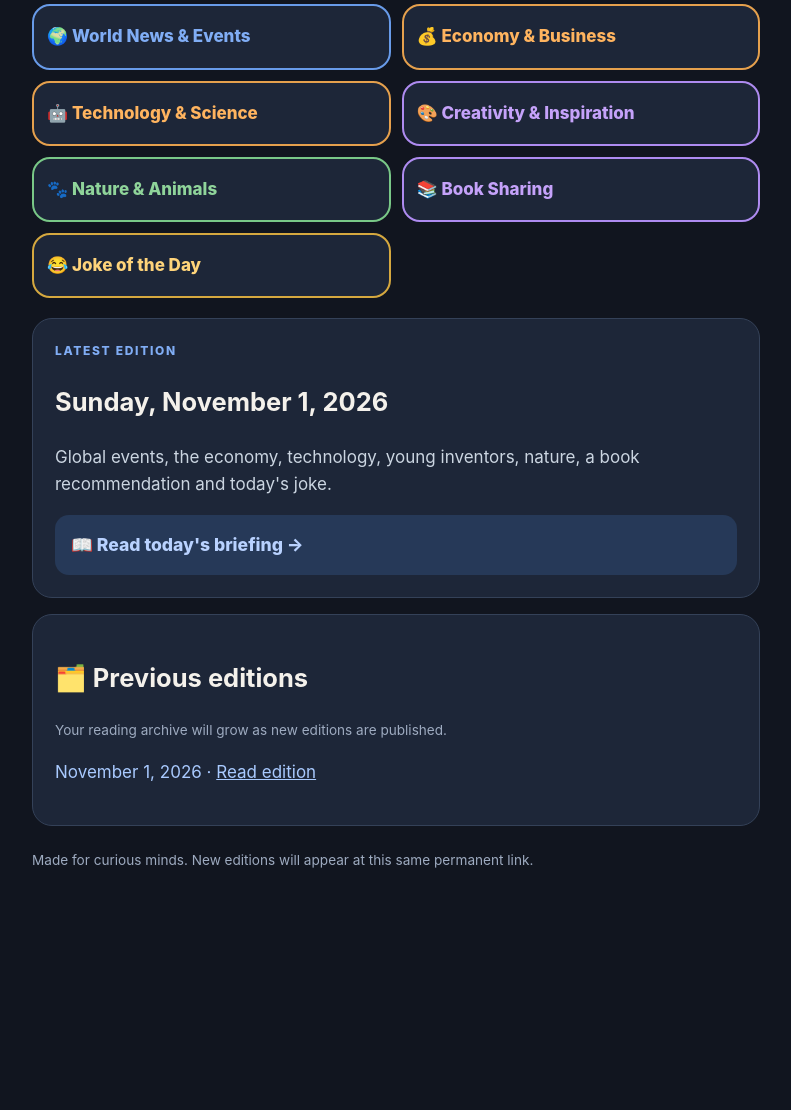
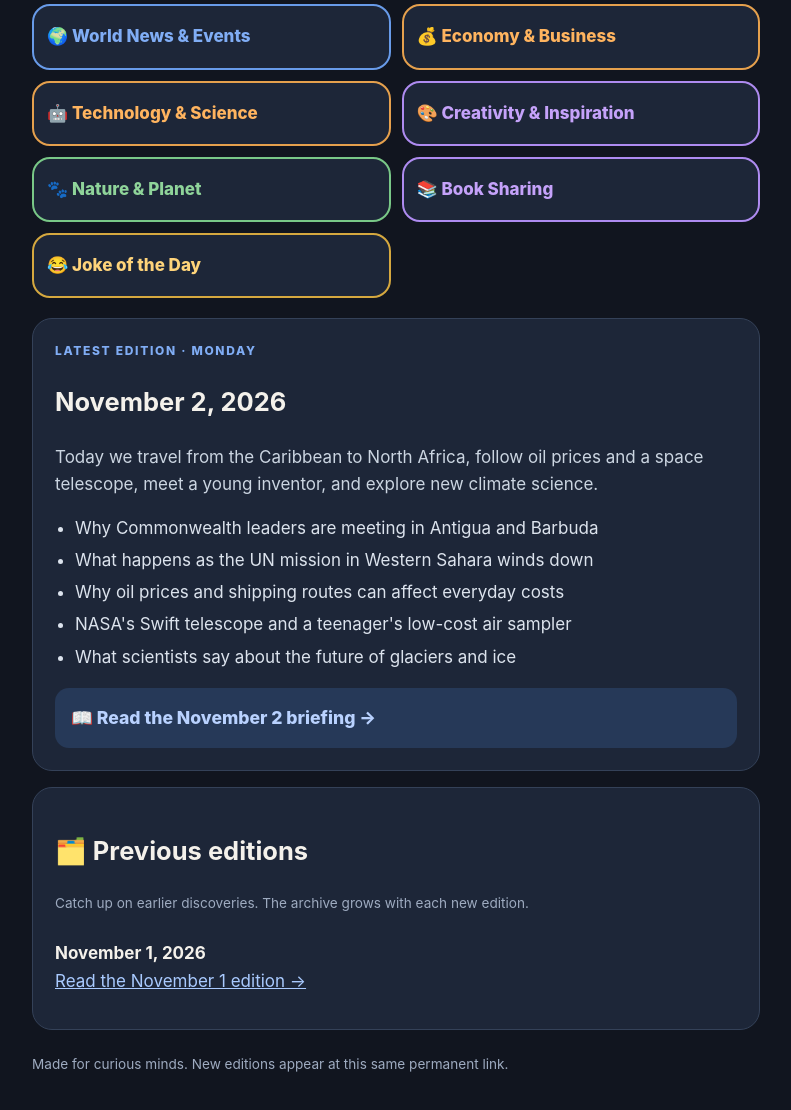
Before and after one commit to JWU0213/teen-daily-discovery, a plain HTML site: page index.html in a window 1280 px wide. Shown: the part 282-1392 px from the top of the page, without its empty margins (244-1035 px from the left). Before the commit the page ends 1204 px from the top, so only its background shows below. Drawn offline with Linux system fonts and the light colour scheme.

Commit message:
Feature November 2, 2026 Teen Daily Discovery on homepage

```diff
--- a/index.html
+++ b/index.html
@@ -1,8 +1,72 @@
 <!DOCTYPE html>
-<html lang="en"><head><meta charset="utf-8"><meta name="viewport" content="width=device-width, initial-scale=1"><meta name="theme-color" content="#111827"><title>Teen Daily Discovery</title>
-<style>*{box-sizing:border-box}body{margin:0;background:#11151f;color:#f4f1eb;font:17px/1.6 -apple-system,BlinkMacSystemFont,"Segoe UI",sans-serif}.wrap{max-width:760px;margin:auto;padding:24px 16px 50px}.hero{padding:28px 24px;border:1px solid #344158;border-radius:24px;background:linear-gradient(135deg,#202d46,#172033)}.eyebrow{font-size:.75rem;letter-spacing:.14em;text-transform:uppercase;color:#80adf5;font-weight:800}h1{font-size:clamp(2.1rem,8vw,3.4rem);line-height:1.08;margin:10px 0}p{color:#cbd5e1}.grid{display:grid;grid-template-columns:1fr 1fr;gap:11px;margin:20px 0}.cat{padding:17px 13px;border:2px solid;border-radius:18px;background:#1d2638;font-weight:800}.blue{color:#80adf5;border-color:#689be9}.orange{color:#ffb45f;border-color:#e5a04d}.green{color:#8fd49a;border-color:#79c887}.purple{color:#c5a2fa;border-color:#ae8bf0}.gold{color:#ffd47a;border-color:#d5a83f}.panel{background:#1d2638;border:1px solid #344158;border-radius:20px;padding:22px;margin-top:16px}.read{display:block;padding:16px;border-radius:14px;background:#263958;color:#b9d2ff;text-decoration:none;font-weight:850;font-size:1.1rem}.archive{color:#a9caff}.small{font-size:.85rem;color:#9eabc0}@media(max-width:500px){.grid{grid-template-columns:1fr}.wrap{padding:15px 12px 40px}}</style></head>
-<body><main class="wrap"><header class="hero"><div class="eyebrow">Curious minds · Big ideas · Real world</div><h1>🌞 Teen Daily Discovery</h1><p>Your daily dose of news, inspiration, nature, books and a little laughter.</p><p class="small">A magazine for curious readers aged 10–13.</p></header>
-<div class="grid"><div class="cat blue">🌍 World News &amp; Events</div><div class="cat orange">💰 Economy &amp; Business</div><div class="cat orange">🤖 Technology &amp; Science</div><div class="cat purple">🎨 Creativity &amp; Inspiration</div><div class="cat green">🐾 Nature &amp; Animals</div><div class="cat purple">📚 Book Sharing</div><div class="cat gold">😂 Joke of the Day</div></div>
-<section class="panel"><div class="eyebrow">Latest edition</div><h2>Sunday, November 1, 2026</h2><p>Global events, the economy, technology, young inventors, nature, a book recommendation and today's joke.</p><a class="read" href="archive/november-01-2026.html">📖 Read today's briefing →</a></section>
-<section class="panel"><h2>🗂️ Previous editions</h2><p class="small">Your reading archive will grow as new editions are published.</p><p class="archive">November 1, 2026 · <a class="archive" href="archive/november-01-2026.html">Read edition</a></p></section>
-<footer class="small" style="margin-top:24px">Made for curious minds. New editions will appear at this same permanent link.</footer></main></body></html>
+<html lang="en">
+<head>
+<meta charset="utf-8">
+<meta name="viewport" content="width=device-width, initial-scale=1">
+<meta name="theme-color" content="#111827">
+<meta name="description" content="Teen Daily Discovery: an engaging daily news magazine for curious readers aged 10–13.">
+<title>Teen Daily Discovery</title>
+<style>
+*{box-sizing:border-box}
+body{margin:0;background:#11151f;color:#f4f1eb;font:17px/1.6 -apple-system,BlinkMacSystemFont,"Segoe UI",sans-serif}
+.wrap{max-width:760px;margin:auto;padding:24px 16px 50px}
+.hero{padding:28px 24px;border:1px solid #344158;border-radius:24px;background:linear-gradient(135deg,#202d46,#172033)}
+.eyebrow{font-size:.75rem;letter-spacing:.14em;text-transform:uppercase;color:#80adf5;font-weight:800}
+h1{font-size:clamp(2.1rem,8vw,3.4rem);line-height:1.08;margin:10px 0}
+p{color:#cbd5e1}
+.grid{display:grid;grid-template-columns:1fr 1fr;gap:11px;margin:20px 0}
+.cat{padding:17px 13px;border:2px solid;border-radius:18px;background:#1d2638;font-weight:800}
+.blue{color:#80adf5;border-color:#689be9}.orange{color:#ffb45f;border-color:#e5a04d}
+.green{color:#8fd49a;border-color:#79c887}.purple{color:#c5a2fa;border-color:#ae8bf0}.gold{color:#ffd47a;border-color:#d5a83f}
+.panel{background:#1d2638;border:1px solid #344158;border-radius:20px;padding:22px;margin-top:16px}
+.read{display:block;padding:16px;border-radius:14px;background:#263958;color:#b9d2ff;text-decoration:none;font-weight:850;font-size:1.1rem;margin-top:15px}
+.read:hover{background:#30496d}
+.archive{color:#a9caff}.archive-item{padding:12px 0;border-top:1px solid #344158}.archive-item:first-of-type{border-top:0}
+.small{font-size:.85rem;color:#9eabc0}
+.highlights{padding-left:20px;color:#dce3ed}.highlights li{margin:5px 0}
+@media(max-width:500px){.grid{grid-template-columns:1fr}.wrap{padding:15px 12px 40px}}
+</style>
+</head>
+<body>
+<main class="wrap">
+<header class="hero">
+<div class="eyebrow">Curious minds · Big ideas · Real world</div>
+<h1>🌞 Teen Daily Discovery</h1>
+<p>Your daily dose of news, inspiration, nature, books and a little laughter.</p>
+<p class="small">A magazine for curious readers aged 10–13.</p>
+</header>
+
+<div class="grid" aria-label="Magazine categories">
+<div class="cat blue">🌍 World News &amp; Events</div>
+<div class="cat orange">💰 Economy &amp; Business</div>
+<div class="cat orange">🤖 Technology &amp; Science</div>
+<div class="cat purple">🎨 Creativity &amp; Inspiration</div>
+<div class="cat green">🐾 Nature &amp; Planet</div>
+<div class="cat purple">📚 Book Sharing</div>
+<div class="cat gold">😂 Joke of the Day</div>
+</div>
+
+<section class="panel">
+<div class="eyebrow">Latest edition · Monday</div>
+<h2>November 2, 2026</h2>
+<p>Today we travel from the Caribbean to North Africa, follow oil prices and a space telescope, meet a young inventor, and explore new climate science.</p>
+<ul class="highlights">
+<li>Why Commonwealth leaders are meeting in Antigua and Barbuda</li>
+<li>What happens as the UN mission in Western Sahara winds down</li>
+<li>Why oil prices and shipping routes can affect everyday costs</li>
+<li>NASA's Swift telescope and a teenager's low-cost air sampler</li>
+<li>What scientists say about the future of glaciers and ice</li>
+</ul>
+<a class="read" href="archive/2026-11-02.html">📖 Read the November 2 briefing →</a>
+</section>
+
+<section class="panel">
+<h2>🗂️ Previous editions</h2>
+<p class="small">Catch up on earlier discoveries. The archive grows with each new edition.</p>
+<div class="archive-item"><strong>November 1, 2026</strong><br><a class="archive" href="archive/november-01-2026.html">Read the November 1 edition →</a></div>
+</section>
+
+<footer class="small" style="margin-top:24px">Made for curious minds. New editions appear at this same permanent link.</footer>
+</main>
+</body>
+</html>
```
